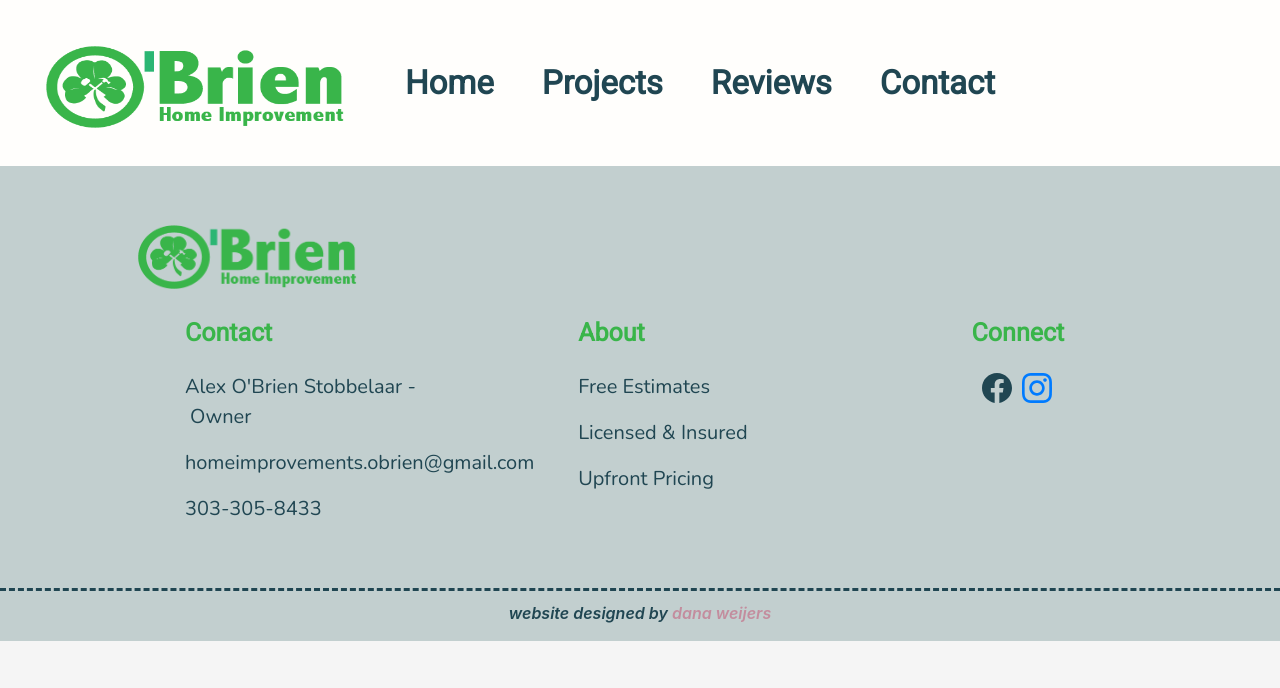
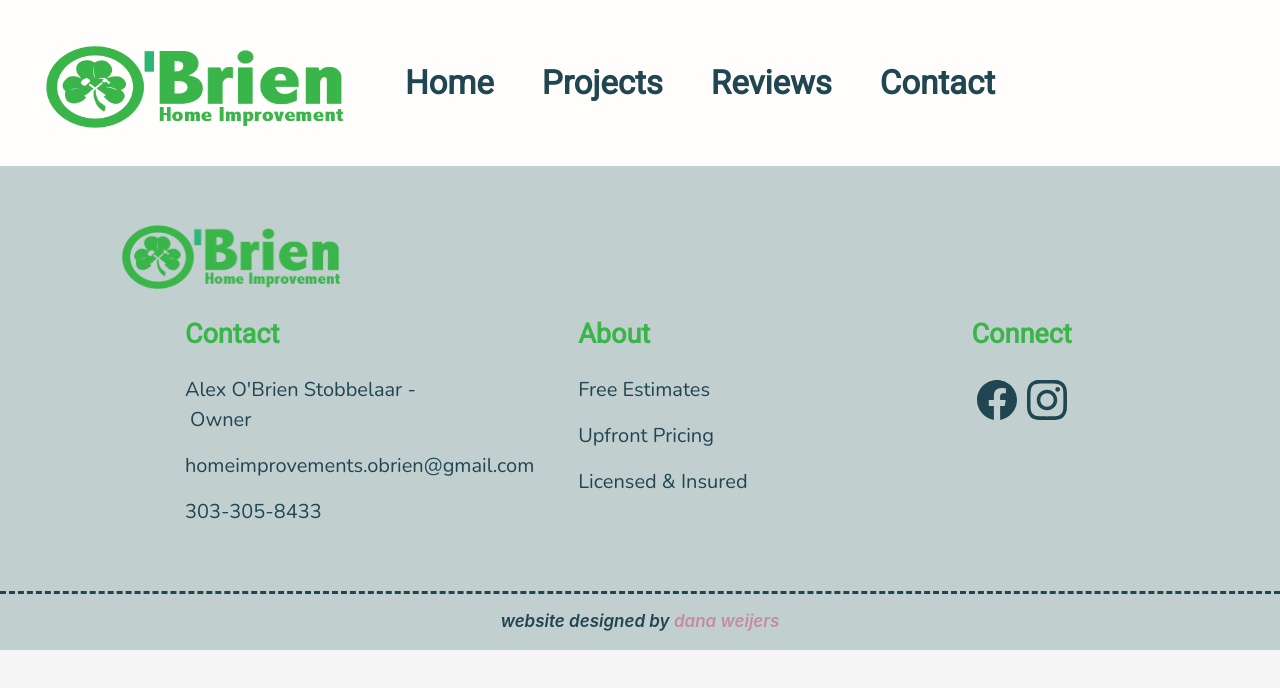
Before and after one commit to dakuglin/obrien-home-improvement, a React (Create React App) app: page /obrien-home-improvement/contact in a window 1280 px wide. Shown: the top 688 px of the page. Built offline with nearby package versions, Linux system fonts and the light colour scheme; no server answers.

Commit message:
worked on footer

```diff
--- a/src/components/AboutSection.tsx
+++ b/src/components/AboutSection.tsx
@@ -1,7 +1,10 @@
 import React, { FC } from "react";
-import { Row, Col } from "react-bootstrap";
-// import { FaHammer } from "react-icons/fa"
-import { AboutTitle, AboutMain, AboutMainContact } from "../styles/AboutSection";
+import LOGO from "../images/logo2.png";
+import {
+  AboutTitle,
+  AboutMain,
+  AboutMainContact
+} from "../styles/AboutSection";
 
 
 export const AboutSection: FC = () => {
@@ -13,13 +16,12 @@ export const AboutSection: FC = () => {
       Let O'Brien Home Improvement help you with your next home renovation. This Colorado based company has been serving the greater Denver Area for over 5 years.
     </AboutMain>
     <AboutMain>
-      Weather your project is big or small, trust O'Brien Home Improvement to transform your space into a home you always dreamed of. Fully licensed and insured. Rest assured we will treat your home with respect.
+      Weather your project is big or small, trust O'Brien Home Improvement to transform your space into the home you always dreamed of. Fully licensed and insured, you can rest assured your home will be treated with respect.
     </AboutMain>
     <AboutMainContact>
       303-305-8433
       homeimprovements.obrien@gmail.com
     </AboutMainContact>
-
     </>
   );
 };
--- a/src/components/Footer.tsx
+++ b/src/components/Footer.tsx
@@ -34,26 +34,28 @@ export const Footer: FC = () => {
           </Row>
           {/* second row footer FooterTitles w/ FooterContent*/}
           <Row>
-            <Col>
+            <Col lg={4}>
+            <FooterContent>
               <FooterTitle>Contact</FooterTitle>
-              <FooterContent>
               <p>Alex O'Brien Stobbelaar - Owner</p>
               <p>homeimprovements.obrien@gmail.com</p>
               <p>303-305-8433</p>
               </FooterContent>
             </Col>
-            <Col>
+            <Col lg={4}>
+            <FooterContent>
               <FooterTitle>About</FooterTitle>
-              <FooterContent>
               <p>Free Estimates</p>
+              <p>Upfront Pricing</p>
               <p>Licensed & Insured</p>
-                <p>Upfront Pricing</p>
               </FooterContent>
             </Col>
-            <Col>
+            <Col lg={4}>
+            <FooterContent>
               <FooterTitle>Connect</FooterTitle>
-              <FooterContent>
+                <a href="/#" target="_#" >
                   <SiFacebook className="social-media-icon"/>
+                </a>
                 <a href="https://www.instagram.com/obrienhomeimprovement/?hl=en" target="_#">
                   <SiInstagram className="social-media-icon"/>
                 </a>
--- a/src/components/Hero.tsx
+++ b/src/components/Hero.tsx
@@ -1,6 +1,5 @@
 import React, { FC } from "react";
 import { HeroContainer } from "../styles/Hero";
-
 
 interface Props {
   img_url: string;
@@ -11,7 +10,7 @@ export const Hero: FC<Props> = ({ img_url, img_alt }) => {
   return (
     <>
     <HeroContainer>
-      <img className="hero-img img-fluid" src={img_url} alt={img_alt}/>
+      <img className="responsive-img" src={img_url} alt={img_alt}/>
     </HeroContainer>
     </>
   );
--- a/src/components/MainCarousel.tsx
+++ b/src/components/MainCarousel.tsx
@@ -14,15 +14,10 @@ export const MainCarousel: FC = () => {
   return (
     <>
     <Carousel>
-      <Carousel.Item >
-        {/* <Hero
+      <Carousel.Item>
+        <Hero
           img_url={ url_1 }
           img_alt='bathroom'
-        /> */}
-        <img
-          className="d-block w-100"
-          src={url_1}
-          alt="Bathroom"
         />
         <Carousel.Caption>
           <h3>First slide label</h3>
@@ -30,14 +25,9 @@ export const MainCarousel: FC = () => {
         </Carousel.Caption>
       </Carousel.Item>
       <Carousel.Item >
-        {/* <Hero
+        <Hero
           img_url={ url_2 }
           img_alt='kitchen'
-        /> */}
-         <img
-          className="d-block w-100"
-          src={url_2}
-          alt="Kitchen"
         />
           <Carousel.Caption>
             <h3>Second slide label</h3>
--- /dev/null
+++ b/src/components/Team.tsx
@@ -0,0 +1,9 @@
+import React from "react";
+
+export const Team = () => {
+  return (
+    <>
+    <p>Meet The Team</p>
+    </>
+  );
+};
--- a/src/pages/Home.tsx
+++ b/src/pages/Home.tsx
@@ -4,6 +4,7 @@ import { MainCarousel } from "../components/MainCarousel";
 import { AboutSection } from "../components/AboutSection";
 import { ServicesSection } from "../components/ServicesSection";
 import { HomePageWrapper } from "../styles/Home";
+import { Team } from "../components/Team";
 
 
 export const Home: FC = () => {
@@ -22,8 +23,13 @@ export const Home: FC = () => {
           </Col>
         </Row>
         <Row>
-          <Col md={12}>
+          <Col lg={12}>
             <ServicesSection />
+          </Col>
+        </Row>
+        <Row>
+          <Col>
+            <Team />
           </Col>
         </Row>
       </Container>
--- a/src/styles/AboutSection.ts
+++ b/src/styles/AboutSection.ts
@@ -22,5 +22,5 @@ export const AboutMainContact = styled.div`
   color:  #39b54a;
   font-size: 25px;
   font-weight: 700;
-  padding-top: 50px;
+  padding-top: 30px;
 `;
--- a/src/styles/ContactForm.ts
+++ b/src/styles/ContactForm.ts
@@ -3,7 +3,6 @@ import styled from "styled-components";
 export const FormContainer = styled.div`
   background: whitesmoke;
   margin: 60px;
-  /* border: 2px solid  #c2cfcf; */
   background-color: #204652;
 `;
 
@@ -22,10 +21,11 @@ export const FormWrapper = styled.div`
 
   input.form-control.message {
     height: 100px;
+    vertical-align: text-top;
   }
 
   ::placeholder {
-    color: green;
+    color: pink;
   }
 `;
 
--- a/src/styles/Footer.ts
+++ b/src/styles/Footer.ts
@@ -1,7 +1,7 @@
 import styled from "styled-components";
 
 export const FooterContainer = styled.footer`
-//container
+  //container
   background-color: #c2cfcf;
   position: static;
   width: 100%;
@@ -15,39 +15,40 @@ export const FooterWrapper = styled.div`
   display: flex;
   max-width: 100%;
   margin: 0 auto;
-
-  div.test.col {
-    border-bottom: 1px solid #204652;
-  }
 `;
 
 export const Img = styled.img`
-//style logo
+  //style logo
   width: 220px;
   height: 70px;
-  margin-left: 33%;
-
+  margin-left: 26%;
 `;
 
 export const FooterTitle = styled.div`
   //styles all second row footer titles
-  font-size: 25px;
   font-family: 'Roboto', sans-serif;
+  font-size: 27px;
   padding-top: 20px;
   padding-bottom: 20px;
   color:  #39b54a;
-  margin-left: 33%;
-  font-weight: 800;
+  font-weight: 1000;
 `;
 
 export const FooterContent = styled.div`
   font-family: 'Nunito', sans-serif;
   margin-left: 33%;
   font-size: 20px;
+  font-weight: 500;
 
-  .social-media-icon {
-   font-size: 30px;
-   margin-left: 10px;
+  svg.social-media-icon {
+    font-size: 40px;
+    margin: 5px;
+    color: #204652;
+  }
+
+  svg.social-media-icon:hover {
+    color:  #39b54a;
+    transition: 0.35s ease-out;
   }
 `;
 
@@ -56,19 +57,17 @@ export const FooterCredit = styled.div`
   text-align: center;
   font-style: oblique;
   border-top: 3px dashed;
-  padding-top: 10px;
-  font-size: 16px;
-  text-decoration: none;
+  padding-top: 15px;
+  font-size: 17px;
   font-weight: 600;
 
-  .credit-link {
+  span.credit-link {
     color: #c38d9e;
     font-style: italic;
     text-decoration: none;
-
   }
 
-  :hover {
+  span.credit-link:hover {
     text-decoration: none;
   }
 `;
--- a/src/styles/Hero.ts
+++ b/src/styles/Hero.ts
@@ -1,5 +1,8 @@
 import styled from "styled-components";
 
 export const HeroContainer = styled.div`
-  border: 5px black solid,
+  .responsive-img {
+    width: 100%;
+    height: auto;
+  }
 `;
```
Also changed, not shown: src/images/logo2.png (added), 1 other file (tests, documents, lock files or other folders). Lines whose indentation alone changed are shown as unchanged.
